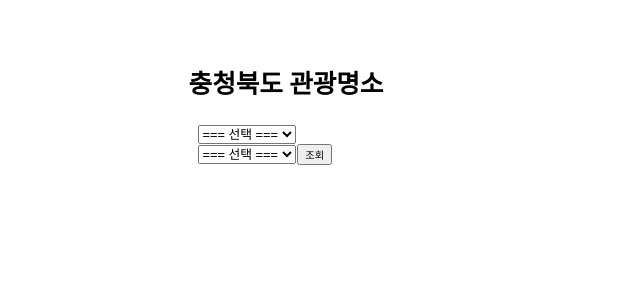
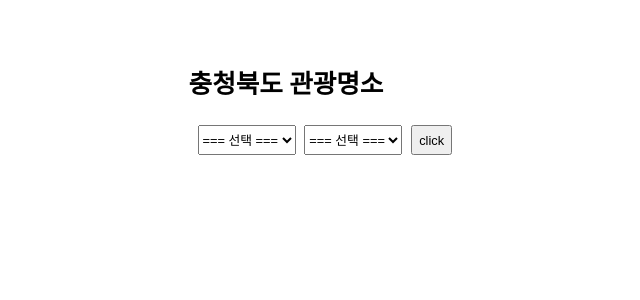
Before and after one commit to BadaHertz52/project0-chungbuk_tourList_react, a React (Create React App) app: page / in a window 1280 px wide. Shown: the top 300 px of the page, without its empty margins (354-994 px from the left). Built offline with nearby package versions, Linux system fonts and the light colour scheme.

Commit message:
Change button

```diff
--- a/src/component/TourComponent.js
+++ b/src/component/TourComponent.js
@@ -65,7 +65,7 @@ function TourComponent ({ onClick ,sights}){
               <option value="청주시">청주시</option>
               <option value="괴산군">괴산군</option>
             </select>
-            <button onClick={onClick} >조회</button>
+            <button onClick={onClick}> click </button>
         </section>
         <section className="tourInform" >
           {sights.map (sight=> <TourList sight={sight} />)}
--- a/src/css/TourComponent.css
+++ b/src/css/TourComponent.css
@@ -22,13 +22,18 @@ i {
 
 .tourList {
   margin: 0 40%;
+  height: 30px;
+  display: flex;
+  justify-content: space-around;
+}
+.tourList select {
+  margin-right: 5%;
 }
 .tourList select, .tourList option {
   font-size: 1vw;
 }
 .tourList button {
-  margin-left: 1%;
-  font-size: 0.8vw;
+  font-size: 1vw;
 }
 
 .tourInform {
--- a/src/css/TourComponent.scss
+++ b/src/css/TourComponent.scss
@@ -23,12 +23,18 @@ i{
 }
 .tourList{
   margin:0 40% ;
+  height: 30px;
+  display:flex ;
+  justify-content: space-around;
+  select {
+    margin-right: 5%;
+  }
   select, option{
     font-size: 1vw;
   }
   button{
-  margin-left: 1%;
-  font-size: 0.8vw;
+
+  font-size: 1vw;
   }
 }
 
```
Also changed, not shown: 1 other file (tests, documents, lock files or other folders).
